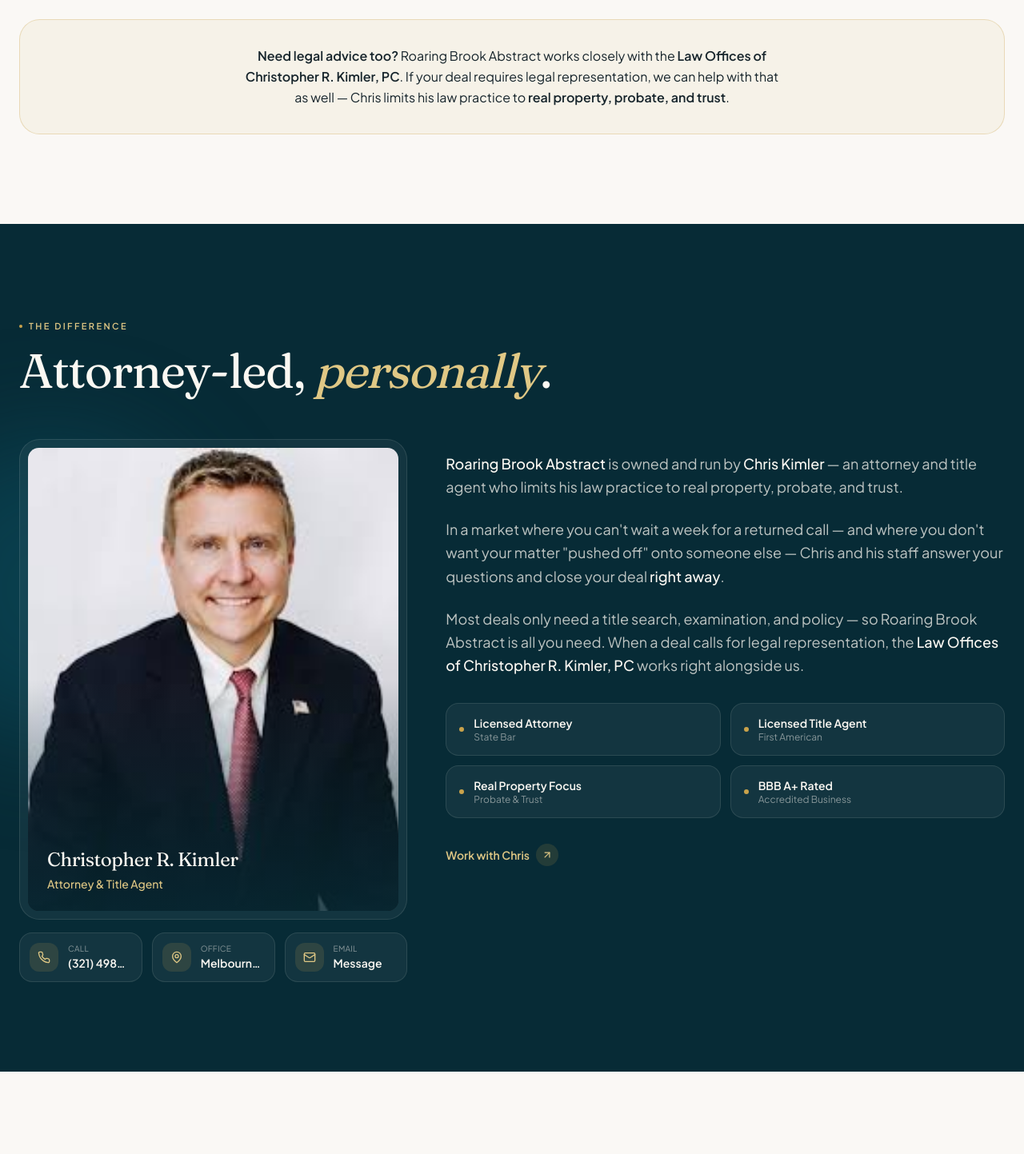
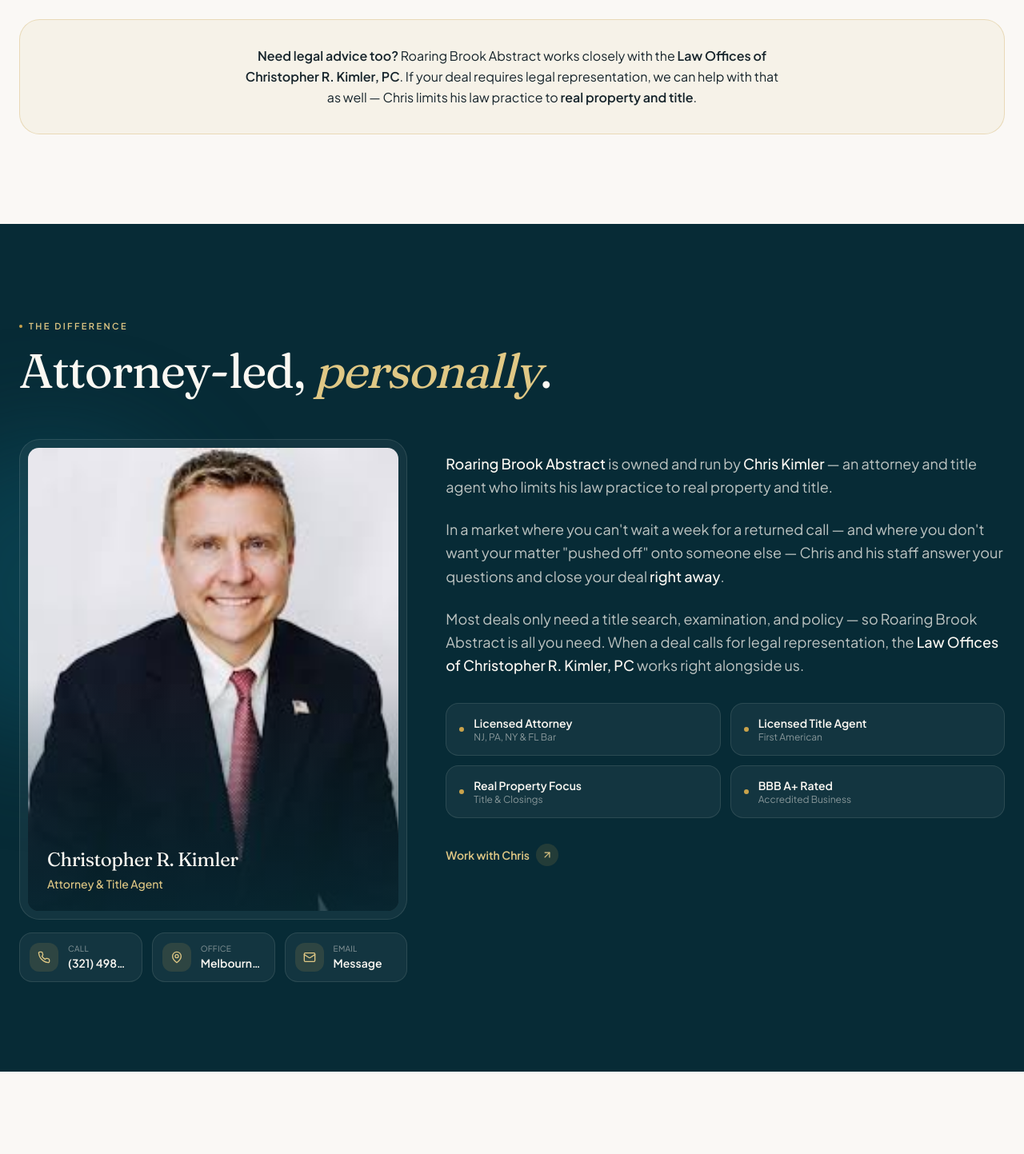
Before and after one commit to andrewmagistro/roaringbrook-fl, a Next.js app: page / in a window 1280 px wide. Shown: the part 3067-4510 px from the top of the page at 80% size. Built offline with nearby package versions, Linux system fonts and the light colour scheme.

Commit message:
remove probate references, update bar admissions, new logo

```diff
--- a/components/attorneys.tsx
+++ b/components/attorneys.tsx
@@ -4,9 +4,9 @@
 import { Mail, Phone, MapPin, ArrowUpRight } from "lucide-react";
 
 const credentials = [
-  { label: "Licensed Attorney", sub: "State Bar" },
+  { label: "Licensed Attorney", sub: "NJ, PA, NY & FL Bar" },
   { label: "Licensed Title Agent", sub: "First American" },
-  { label: "Real Property Focus", sub: "Probate & Trust" },
+  { label: "Real Property Focus", sub: "Title & Closings" },
   { label: "BBB A+ Rated", sub: "Accredited Business" },
 ];
 
@@ -92,7 +92,7 @@
                 <span className="font-medium text-cream">Roaring Brook Abstract</span>{" "}
                 is owned and run by <span className="font-medium text-cream">Chris Kimler</span> —
                 an attorney and title agent who limits his law practice to real
-                property, probate, and trust.
+                property and title.
               </p>
               <p>
                 In a market where you can't wait a week for a returned call — and
--- a/components/chatbot.tsx
+++ b/components/chatbot.tsx
@@ -53,7 +53,7 @@
   {
     keywords: ["chris", "attorney", "kimler", "lawyer", "who is"],
     answer:
-      "Chris Kimler is a licensed attorney and title agent who owns and operates Roaring Brook Abstract. He limits his law practice to real property, probate, and trust — and personally examines every title. He's also a shareholder in the Law Offices of Christopher R. Kimler, PC.",
+      "Chris Kimler is a licensed attorney and title agent who owns and operates Roaring Brook Abstract. He limits his law practice to real property and title — and personally examines every title. He's also a shareholder in the Law Offices of Christopher R. Kimler, PC.",
   },
   {
     keywords: ["refinance", "refi"],
@@ -68,7 +68,7 @@
   {
     keywords: ["probate", "trust", "estate", "will"],
     answer:
-      "Chris Kimler handles real property, probate, and trust matters through the Law Offices of Christopher R. Kimler, PC. For legal questions specific to your situation, please call Chris directly at (321) 498-0135 so he can advise you properly.",
+      "Chris Kimler handles real property matters through the Law Offices of Christopher R. Kimler, PC. For legal questions specific to your situation, please call Chris directly at (321) 498-0135 so he can advise you properly.",
   },
 ];
 
--- a/components/consultation.tsx
+++ b/components/consultation.tsx
@@ -14,7 +14,6 @@
   "Title Examination",
   "Real Estate Closing",
   "Legal Representation (Real Property)",
-  "Probate / Trust",
   "Not Sure — Need Guidance",
 ];
 
--- a/components/footer.tsx
+++ b/components/footer.tsx
@@ -6,7 +6,6 @@
   "Title Examination",
   "Real Estate Closings",
   "Real Property Law",
-  "Probate & Trust",
 ];
 
 const resourceLinks = [
--- a/components/practice-areas.tsx
+++ b/components/practice-areas.tsx
@@ -150,7 +150,7 @@
             <span className="font-semibold">Law Offices of Christopher R. Kimler, PC</span>.
             If your deal requires legal representation, we can help with that as
             well — Chris limits his law practice to{" "}
-            <span className="font-semibold">real property, probate, and trust</span>.
+            <span className="font-semibold">real property and title</span>.
           </p>
         </motion.div>
       </div>
```
Also changed, not shown: public/logo-transparent.png.
